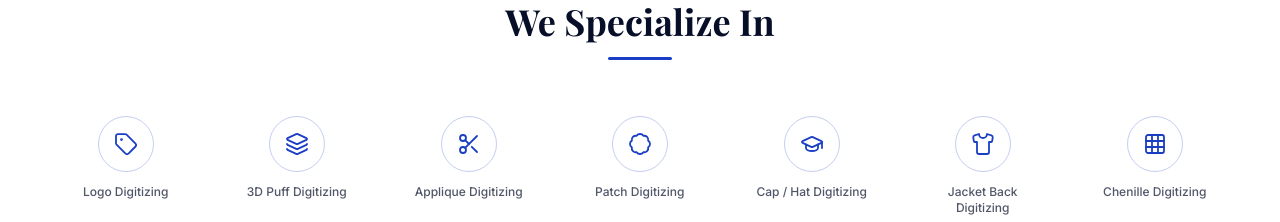
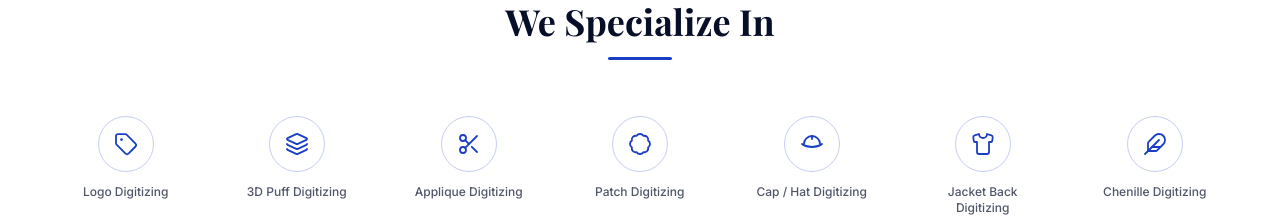
Before and after one commit to veloradigitizing/veloradigitizing, a Next.js app: page /about in a window 1280 px wide. Shown: the part 2020-2242 px from the top of the page. Built offline with nearby package versions, Linux system fonts and the light colour scheme; a web font is replaced by a local one.

Commit message:
refactor: update icon names in services and patches for consistency and clarity

```diff
--- a/app/about/page.tsx
+++ b/app/about/page.tsx
@@ -56,7 +56,7 @@ const EXPERTISE: { icon: IconName; label: string }[] = [
   { icon: "badge", label: "Patch Digitizing" },
   { icon: "cap", label: "Cap / Hat Digitizing" },
   { icon: "shirt", label: "Jacket Back Digitizing" },
-  { icon: "grid", label: "Chenille Digitizing" },
+  { icon: "feather", label: "Chenille Digitizing" },
 ];
 
 const TEAM = [
--- a/app/components/Icon.tsx
+++ b/app/components/Icon.tsx
@@ -24,7 +24,6 @@ import {
   Scissors,
   Grid3x3,
   Shirt,
-  GraduationCap,
   Download,
   Share2,
   Box,
@@ -48,8 +47,92 @@ import {
   Zap,
   PenTool,
   Square,
+  TowelRack,
+  Sticker,
+  PanelTop,
+  Feather,
   type LucideIcon,
 } from "lucide-react";
+
+type BasicIconProps = {
+  className?: string;
+  strokeWidth?: number;
+  stroke?: string;
+  fill?: string;
+};
+
+// Lucide has no baseball-cap icon (only GraduationCap, ChefHat, HardHat) —
+// hand-drawn to match lucide's stroke style so it sits cleanly in the same set.
+function BaseballCap({
+  className,
+  strokeWidth = 1.8,
+  stroke = "currentColor",
+  fill = "none",
+}: BasicIconProps) {
+  return (
+    <svg
+      viewBox="0 0 24 24"
+      className={className}
+      fill={fill}
+      stroke={stroke}
+      strokeWidth={strokeWidth}
+      strokeLinecap="round"
+      strokeLinejoin="round"
+    >
+      <path d="M4 12a8 8 0 0 1 16 0" />
+      <path d="M2 12c3 2.2 6.5 3 10 3s7-.8 10-3" />
+      <path d="M12 4v3" />
+    </svg>
+  );
+}
+
+// Full shirt silhouette (lucide's Shirt path) with the embroidered mark
+// placed on the sleeve/shoulder wing instead of the chest.
+function SleevePatch({
+  className,
+  strokeWidth = 1.8,
+  stroke = "currentColor",
+  fill = "none",
+}: BasicIconProps) {
+  return (
+    <svg
+      viewBox="0 0 24 24"
+      className={className}
+      fill={fill}
+      stroke={stroke}
+      strokeWidth={strokeWidth}
+      strokeLinecap="round"
+      strokeLinejoin="round"
+    >
+      <path d="M20.38 3.46 16 2a4 4 0 0 1-8 0L3.62 3.46a2 2 0 0 0-1.34 2.23l.58 3.47a1 1 0 0 0 .99.84H6v10c0 1.1.9 2 2 2h8a2 2 0 0 0 2-2V10h2.15a1 1 0 0 0 .99-.84l.58-3.47a2 2 0 0 0-1.34-2.23z" />
+      <circle cx="4.1" cy="7" r="1.1" fill={stroke} stroke="none" />
+    </svg>
+  );
+}
+
+// Lucide's Shirt icon has no logo mark — reused its exact path and added a
+// chest badge so "left chest logo" placement is visible at a glance.
+function ShirtLogo({
+  className,
+  strokeWidth = 1.8,
+  stroke = "currentColor",
+  fill = "none",
+}: BasicIconProps) {
+  return (
+    <svg
+      viewBox="0 0 24 24"
+      className={className}
+      fill={fill}
+      stroke={stroke}
+      strokeWidth={strokeWidth}
+      strokeLinecap="round"
+      strokeLinejoin="round"
+    >
+      <path d="M20.38 3.46 16 2a4 4 0 0 1-8 0L3.62 3.46a2 2 0 0 0-1.34 2.23l.58 3.47a1 1 0 0 0 .99.84H6v10c0 1.1.9 2 2 2h8a2 2 0 0 0 2-2V10h2.15a1 1 0 0 0 .99-.84l.58-3.47a2 2 0 0 0-1.34-2.23z" />
+      <circle cx="9.3" cy="13.2" r="1.3" fill={stroke} stroke="none" />
+    </svg>
+  );
+}
 
 const ICONS = {
   clock: Clock,
@@ -77,7 +160,9 @@ const ICONS = {
   scissors: Scissors,
   grid: Grid3x3,
   shirt: Shirt,
-  cap: GraduationCap,
+  "shirt-logo": ShirtLogo as unknown as LucideIcon,
+  cap: BaseballCap as unknown as LucideIcon,
+  "sleeve-patch": SleevePatch as unknown as LucideIcon,
   download: Download,
   share: Share2,
   box: Box,
@@ -103,6 +188,10 @@ const ICONS = {
   zap: Zap,
   "pen-tool": PenTool,
   square: Square,
+  "towel-rack": TowelRack,
+  sticker: Sticker,
+  "panel-top": PanelTop,
+  feather: Feather,
 } satisfies Record<string, LucideIcon>;
 
 export type IconName = keyof typeof ICONS;
--- a/app/components/services-data.ts
+++ b/app/components/services-data.ts
@@ -13,7 +13,7 @@ export type Service = {
 export const SERVICES: Service[] = [
   {
     slug: "patch-digitizing",
-    icon: "badge",
+    icon: "sticker",
     title: "Patch Digitizing",
     description: "Custom embroidered patches for jackets, caps, bags and more.",
     count: 21,
@@ -36,14 +36,14 @@ export const SERVICES: Service[] = [
   },
   {
     slug: "chenille-digitizing",
-    icon: "grid",
+    icon: "feather",
     title: "Chenille Patches",
     description: "Premium chenille lettering and patches for varsity jackets.",
     count: 6,
   },
   {
     slug: "jacket-back-digitizing",
-    icon: "square",
+    icon: "panel-top",
     title: "Jacket Back Design",
     description:
       "Large format full back embroidery for denim and leather jackets.",
@@ -51,7 +51,7 @@ export const SERVICES: Service[] = [
   },
   {
     slug: "left-chest-logo",
-    icon: "shirt",
+    icon: "shirt-logo",
     title: "Left Chest Logo",
     description: "Corporate and sports logos for polo shirts and workwear.",
     count: 3,
@@ -66,7 +66,7 @@ export const SERVICES: Service[] = [
   },
   {
     slug: "towel-embroidery",
-    icon: "heart",
+    icon: "towel-rack",
     title: "Towel Embroidery",
     description: "Personalized monogram and custom embroidery on towels.",
     count: 4,
@@ -88,7 +88,7 @@ export const SERVICES: Service[] = [
   },
   {
     slug: "shoulder-embroidery",
-    icon: "award",
+    icon: "sleeve-patch",
     title: "Shoulder Design",
     description:
       "Flag designs and shoulder embroidery for uniforms and apparel.",
--- a/app/patches/page.tsx
+++ b/app/patches/page.tsx
@@ -12,7 +12,7 @@ const PATCH_TYPES: { icon: IconName; title: string; desc: string }[] = [
   { icon: "badge-check", title: "Merrow Border Patches", desc: "Classic overlocked edge with a raised thread border. The traditional patch look that is durable, clean, and timeless. Best for simple shapes like circles, squares, and rectangles." },
   { icon: "scissors", title: "Laser Cut Patches", desc: "Precision laser-cut edges for intricate shapes that merrow stitching cannot achieve. Perfect for detailed logos, custom outlines, and die-cut designs with tight corners." },
   { icon: "grid", title: "Woven Patches", desc: "Fine thread woven patches with photographic detail. Supports smaller text and tighter details than embroidered patches. Ideal for badges and uniform insignia." },
-  { icon: "star", title: "Chenille Patches", desc: "Fuzzy, raised chenille yarn for varsity letters and mascot patches. The classic letterman jacket look that is bold, textured, and nostalgic." },
+  { icon: "feather", title: "Chenille Patches", desc: "Fuzzy, raised chenille yarn for varsity letters and mascot patches. The classic letterman jacket look that is bold, textured, and nostalgic." },
   { icon: "shield", title: "PVC Patches", desc: "Rubber-like PVC patches for tactical gear, outdoor equipment and heavy-use apparel. Waterproof, fade-proof, and virtually indestructible in any environment." },
   { icon: "shirt", title: "Iron-On Patches", desc: "Heat-seal backing for easy at-home application. Just press with an iron for 30 seconds with no sewing required. Creates a permanent bond that survives the wash." },
 ];
```
